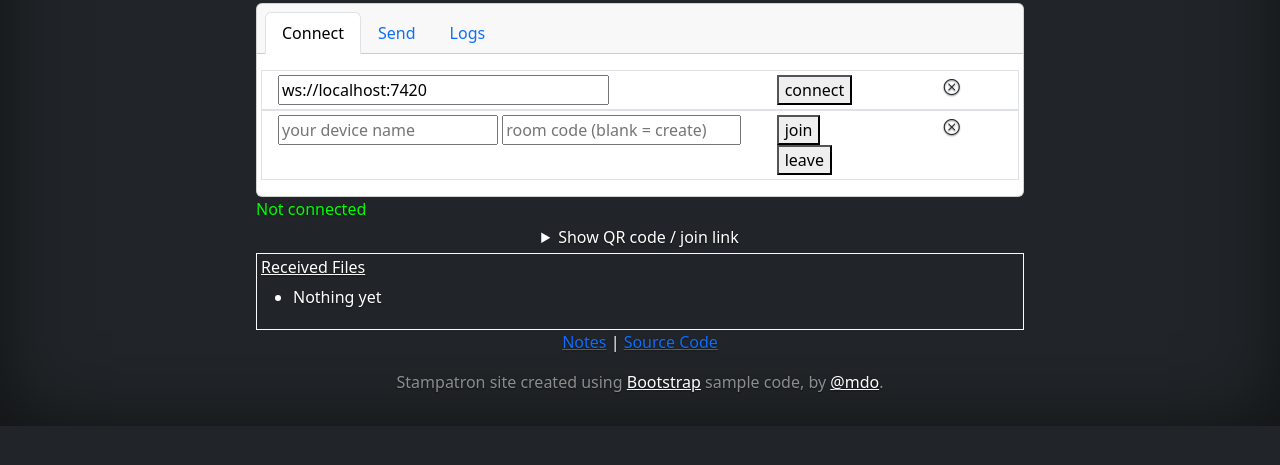
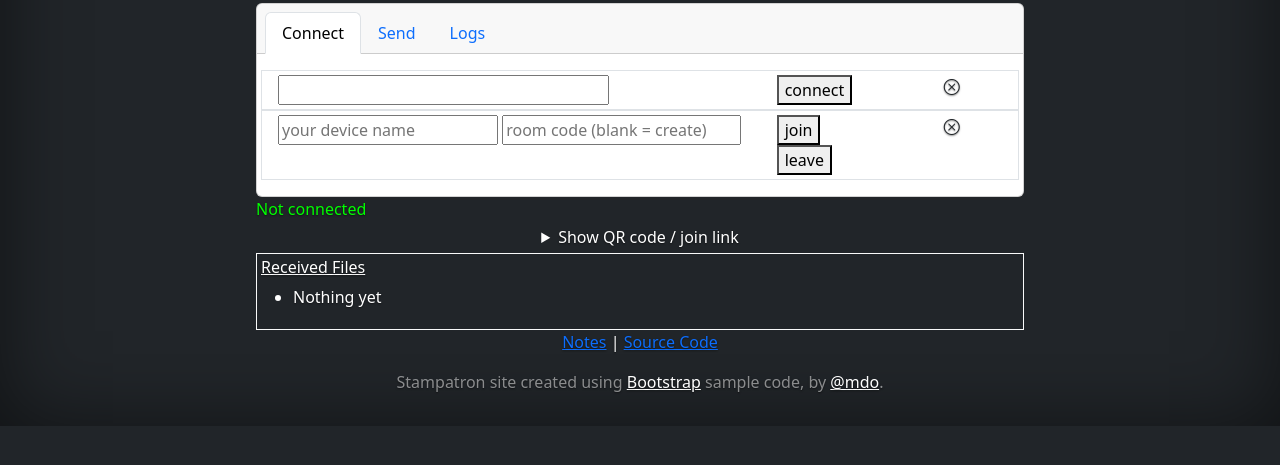
Before and after one commit to stamps9k/hopdrop-client, a website built with Vite: page index.html in a window 1280 px wide. Shown: the part 105-570 px from the top of the page. Built offline with nearby package versions, Linux system fonts and the light colour scheme.

Commit message:
Changed index.html to use an environment variable for the default connection url.

```diff
--- a/index.html
+++ b/index.html
@@ -61,7 +61,7 @@
 					<div class="tab-pane fade show active" id="connect-pane" role="tabpanel" aria-labelledby="connect-tab" tabindex="0">
 						<div class="row p-1 border">
 							<div id="controls-connect" class="text-start col-md-8">
-								<input id="ws-url" size="30" value="ws://localhost:7420" />
+								<input id="ws-url" size="30" value="%VITE_SIGNALING_URL%" />
 							</div>
 							<div class="text-start col-md-2">
 								<button id="connect">connect</button>
```
